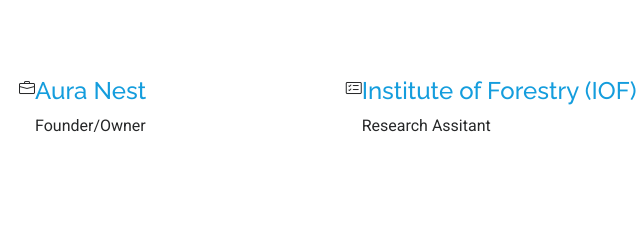
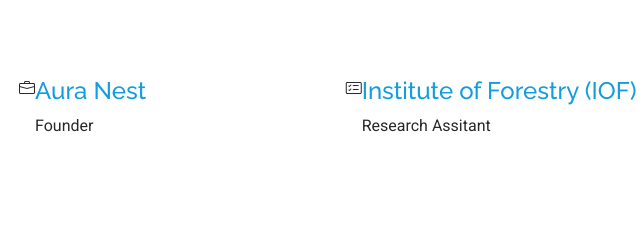
Before and after one commit to rabin-kunwar/portfolio, a plain HTML site: page index.html in a window 1280 px wide. Shown: the part 6248-6480 px from the top of the page, 293-933 px from the left. Drawn offline with Linux system fonts and the light colour scheme.

Commit message:
Update index.html

```diff
--- a/index.html
+++ b/index.html
@@ -519,7 +519,7 @@
             <div class="icon flex-shrink-0"><i class="bi bi-briefcase"></i></div>
             <div>
               <h4 class="title"><a href="#" class="stretched-link">Aura Nest</a></h4>
-              <p class="description">Founder/Owner</p>
+              <p class="description">Founder</p>
             </div>
           </div>
           <!-- End Network Item -->
```
